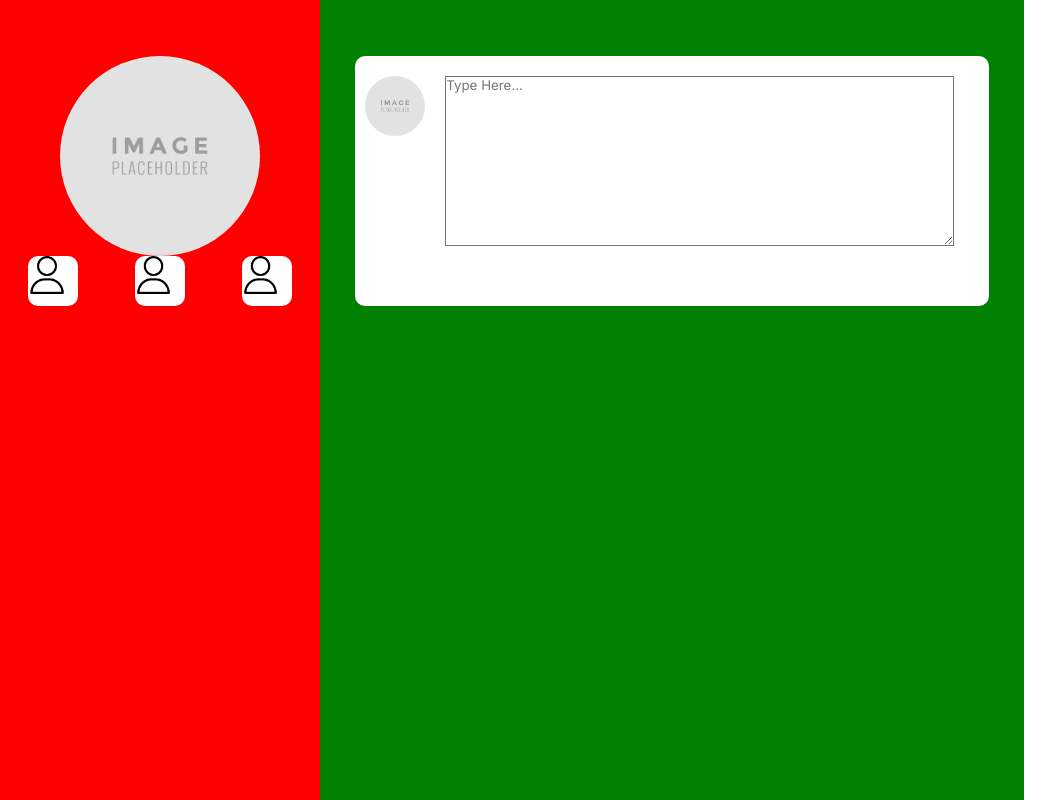
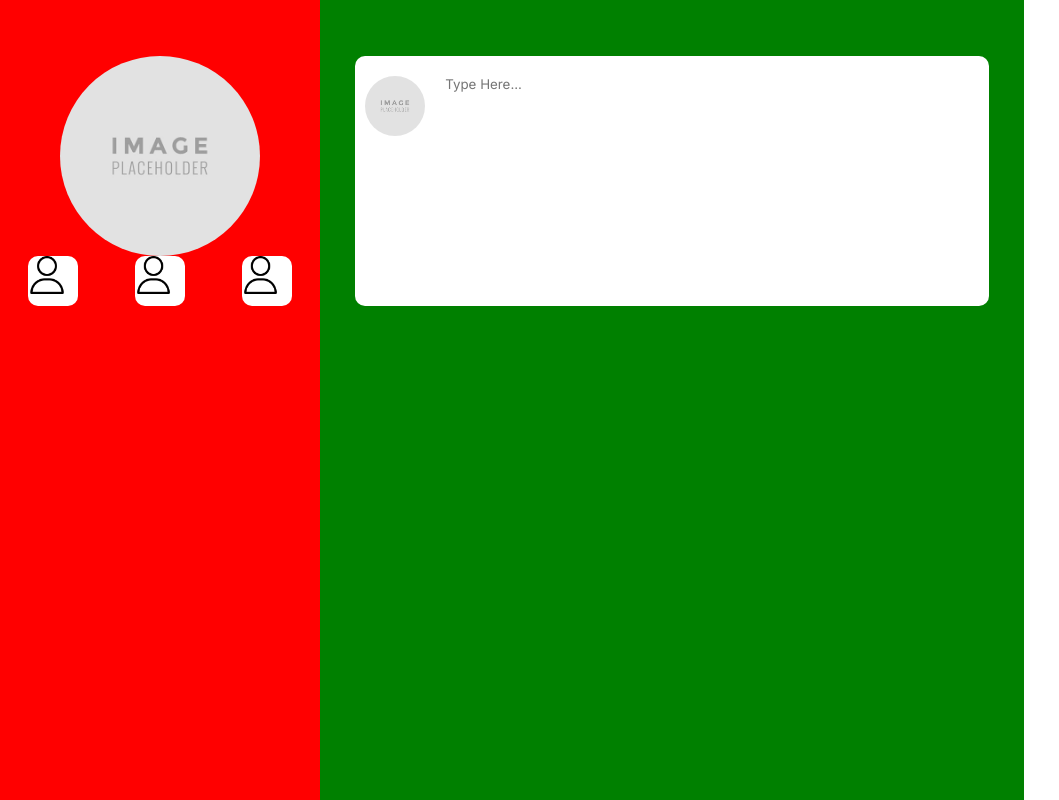
Before and after one commit to DylanBackus/SocialMedia, a React (Vite) app: page / in a window 1280 px wide. Shown: the whole page, without its empty margins (0-1059 px from the left). Built offline with nearby package versions, Linux system fonts and the light colour scheme.

Commit message:
changed the textarea

```diff
--- a/src/css/home.css
+++ b/src/css/home.css
@@ -87,5 +87,7 @@
     background-color: white;
     color: rgb(52, 52, 52);
     height: 99%;
+    border: 0px;
+    resize: none;
     text-decoration: none;
 }
```
